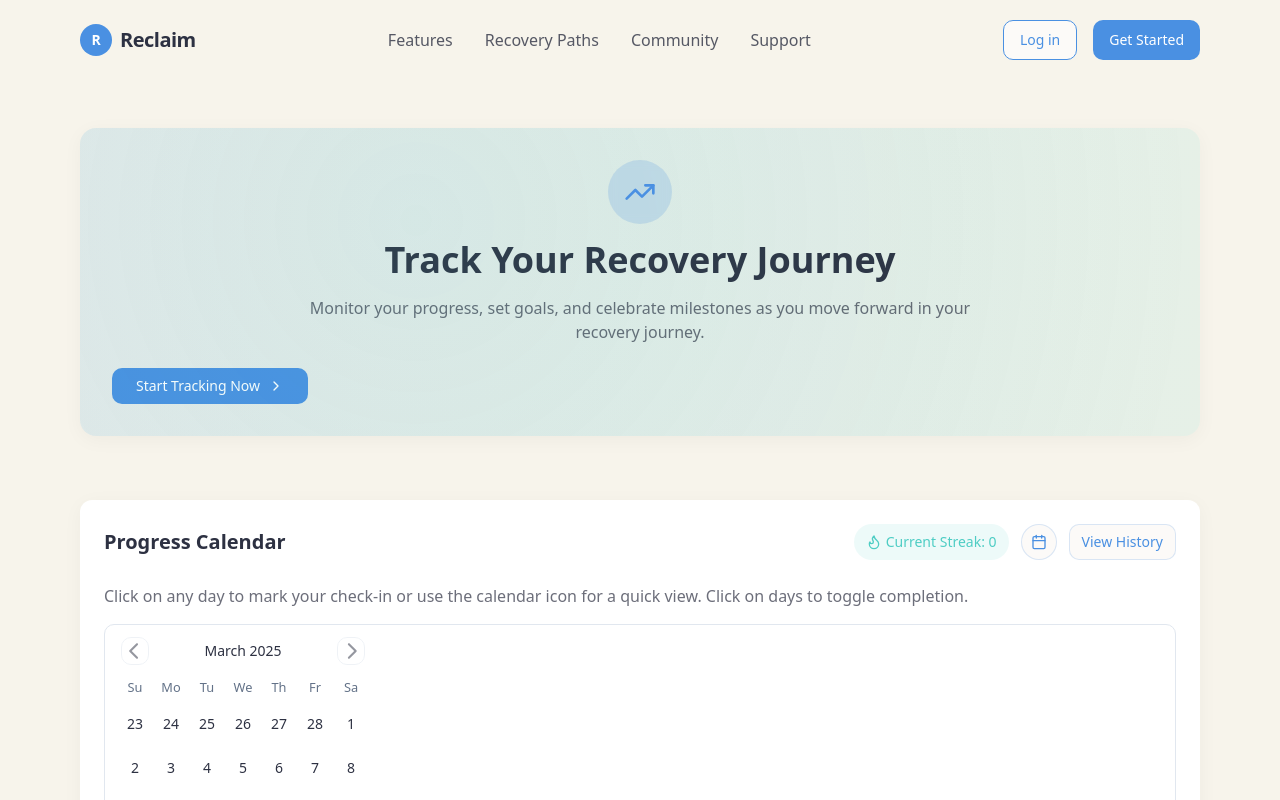
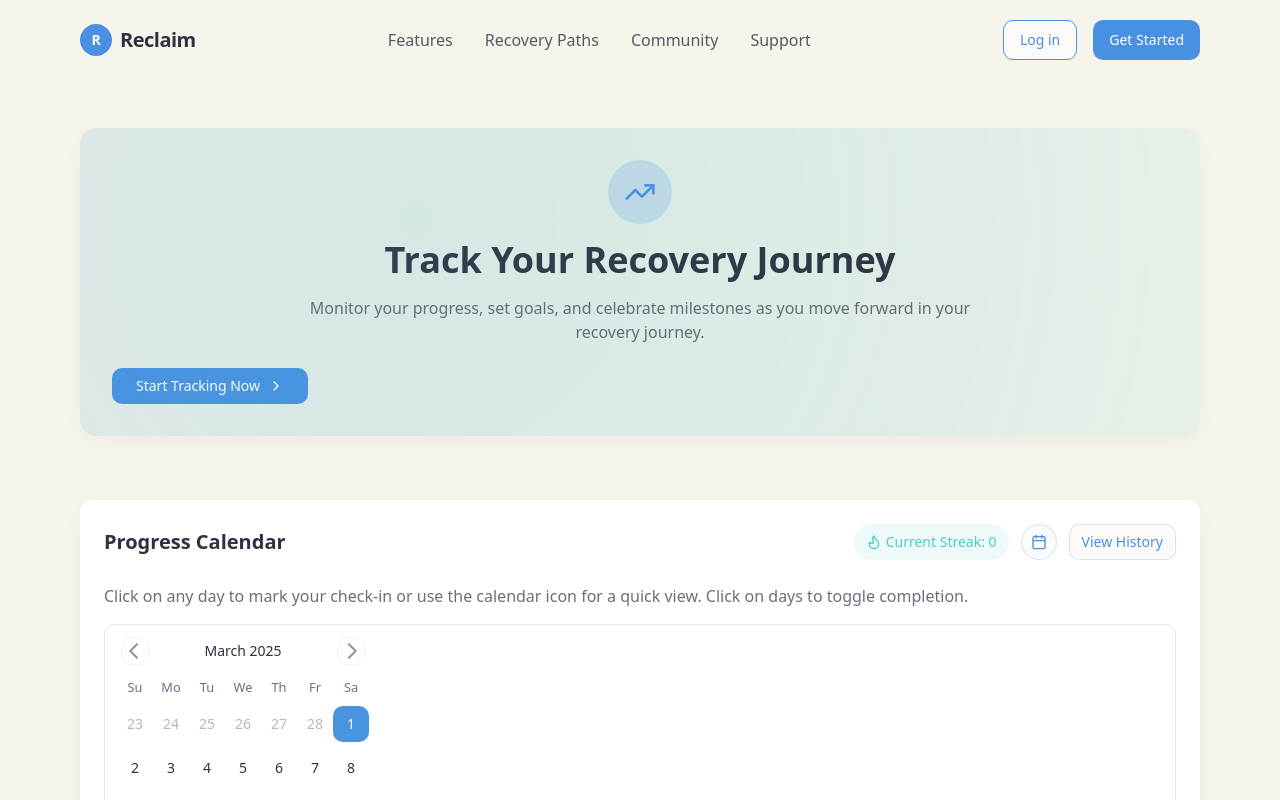
Before and after one commit to TabbyMichael/reclaim-nurture-path, a React (Vite) app: page /start-tracking in a window 1280 px wide. Shown: the top 800 px of the page. Built offline with nearby package versions, Linux system fonts and the light colour scheme.

Commit message:
Fix: TypeScript errors in DailyCheckInCalendar
The commit addresses TypeScript errors related to the `date` property and the `DayProps` type within the `DailyCheckInCalendar` component.  The errors were related to type mismatches in the `renderDay` function.

```diff
--- a/src/components/DailyCheckInCalendar.tsx
+++ b/src/components/DailyCheckInCalendar.tsx
@@ -1,4 +1,3 @@
-
 import React, { useState } from "react";
 import { Calendar } from "@/components/ui/calendar";
 import { Button } from "@/components/ui/button";
@@ -10,6 +9,7 @@ import { Textarea } from "@/components/ui/textarea";
 import { Card } from "@/components/ui/card";
 import { Popover, PopoverContent, PopoverTrigger } from "@/components/ui/popover";
 import { cn } from "@/lib/utils";
+import { DayContent, DayContentProps } from "react-day-picker";
 
 interface CheckInDay {
   date: Date;
@@ -147,8 +147,8 @@ const DailyCheckInCalendar = () => {
   };
 
   // Custom day renderer for the calendar
-  const renderDay = (day: React.ComponentProps<typeof Calendar>["components"]["Day"]) => {
-    const date = day.date;
+  const renderDay = (props: DayContentProps) => {
+    const date = props.date;
     const isCompleted = checkIns.some(
       (checkIn) => format(checkIn.date, 'yyyy-MM-dd') === format(date, 'yyyy-MM-dd')
     );
@@ -200,7 +200,7 @@ const DailyCheckInCalendar = () => {
                 onSelect={handleDaySelect}
                 initialFocus
                 components={{
-                  Day: renderDay
+                  DayContent: renderDay
                 }}
               />
             </PopoverContent>
@@ -230,7 +230,7 @@ const DailyCheckInCalendar = () => {
           onSelect={handleDaySelect}
           className="rounded-md border"
           components={{
-            Day: renderDay
+            DayContent: renderDay
           }}
         />
       ) : (
```
